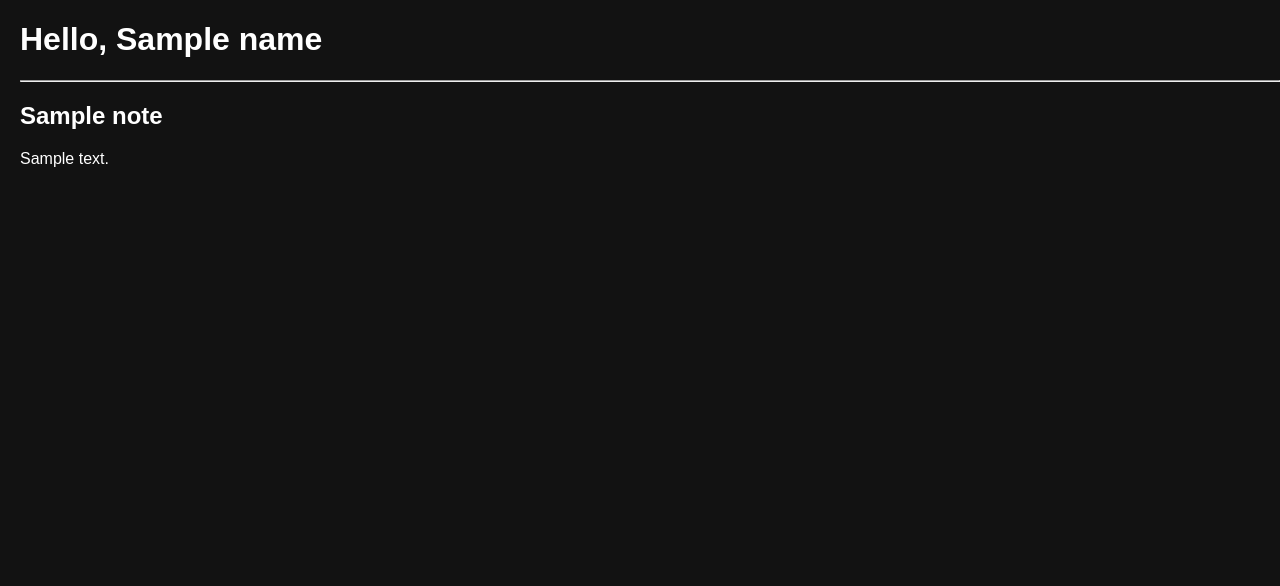
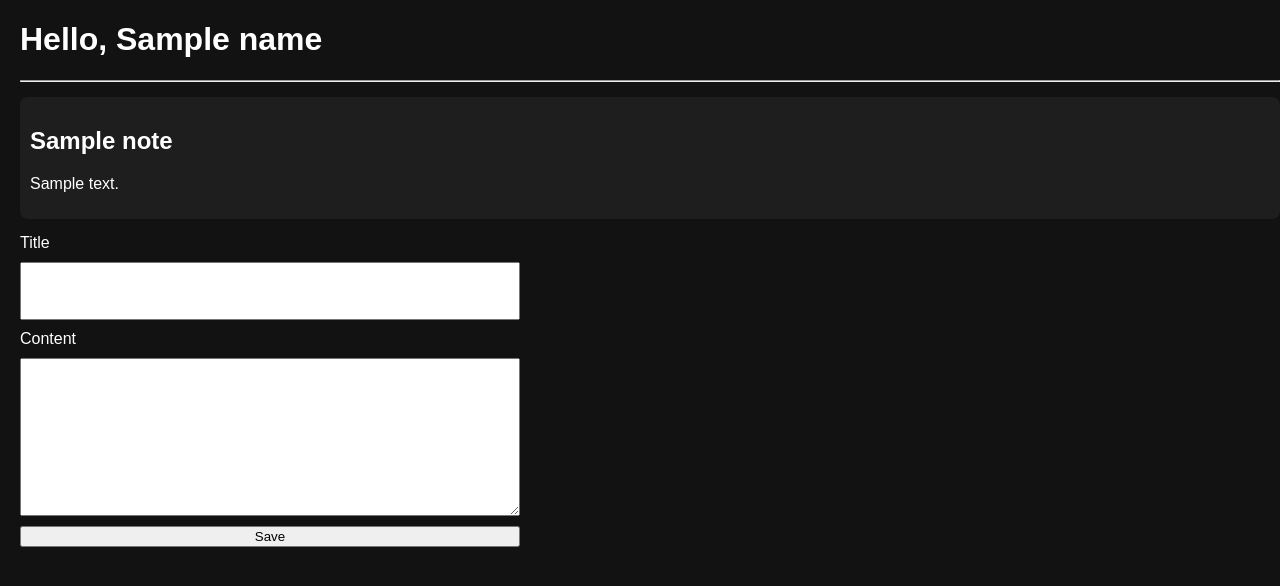
Before and after one commit to duckmxx/duck-notes, a Flask app: template templates/home.html in a window 1280 px wide. Shown: the top 586 px of the page. Run offline with Flask 3, Linux system fonts and the light colour scheme; the template is opened without the code that fills it: most values are stand-ins (such as "Sample title", 1, 10 or a date in 2020).

Commit message:
Better css, rewritten funcs in notes.py, input form working

```diff
--- a/app.py
+++ b/app.py
@@ -1,19 +1,27 @@
-from flask import Flask, render_template
-import json
-from notes import check_create_file, read_json, file_path
+from flask import Flask, render_template, request, redirect
+from notes import check_create_file, read_json, file_path, save_note
 
 app = Flask(__name__)
 
 check_create_file(file_path)
 
-notes_data = read_json(file_path)
 
 @app.route("/")
 def home():
     return render_template(
         "home.html",
         name="Yanny",
-        notes = notes_data
+        notes = read_json(file_path)
     )
 
-app.run()
+@app.route("/add", methods=["POST"])
+def add_note_route():
+    print(request.form)
+    title = request.form["title"]
+    content = request.form["content"]
+
+    save_note(file_path, title, content)
+    return redirect("/")
+
+if __name__ == "__main__":
+    app.run()
--- a/notes.py
+++ b/notes.py
@@ -12,6 +12,12 @@ def check_create_file(file_path):
     except json.decoder.JSONDecodeError:
         with open(file_path, "w") as file:
             json.dump([], file)
+
+
+
+def write_json(notes, file_path):
+    with open(file_path, "w") as file:
+        json.dump(notes, file, indent=2)
 
 def read_json(file_path):
     with open(file_path, "r") as file:
@@ -28,12 +34,11 @@ def display_json(file_path):
         print(f"Contents: {note['content']}")
         print("--------------------------")
 
-def save_json(file_path, title, content):
+def save_note(file_path, title, content):
     notes = read_json(file_path)
     notes.append({"title": title, "content": content})
 
-    with open(file_path, "w") as file:
-        json.dump(notes, file, indent=2)
+    write_json(notes, file_path)
     print("Note appended.\n")
 
 def edit_note(file_path, note_index, new_title=None, new_content=None):
@@ -51,8 +56,7 @@ def edit_note(file_path, note_index, new_title=None, new_content=None):
     if new_content is not None:
         note["content"] = new_content
 
-    with open(file_path, "w") as file:
-        json.dump(notes, file, indent=2)
+    write_json(notes, file_path)
     print("Note edited.\n")
 
 
@@ -68,8 +72,7 @@ def delete_note(file_path, note_index):
     note_to_delete = notes[note_index - 1]
     print(f'Deleting note "{note_to_delete["title"]}"')
     notes.pop(note_index - 1)
-    with open(file_path, "w") as file:
-        json.dump(notes, file, indent=2)
+    write_json(notes, file_path)
 
 
 
@@ -91,7 +94,7 @@ def main():
             case "2":
                 title = input("What is the title?: ")
                 content = input("What is the contents?: ")
-                save_json(file_path, title, content)
+                save_note(file_path, title, content)
             case "3":
                 display_json(file_path)
                 try:
--- a/static/style.css
+++ b/static/style.css
@@ -7,3 +7,29 @@ body {
     margin: 0;
     padding-left: 20px;
 }
+
+.note {
+    background: #1e1e1e;
+    padding: 10px;
+    margin: 15px 0;
+    border-radius: 8px;
+}
+
+.note-form {
+    display: flex;
+    flex-direction: column;
+    gap: 10px;
+
+    max-width: 500px;
+}
+
+.note-form input,
+.note-form textarea {
+    padding: 18px;
+    font-size: 16px;
+}
+
+.note-form textarea {
+    min-height: 120px;
+    resize: vertical;
+}
--- a/templates/home.html
+++ b/templates/home.html
@@ -12,8 +12,21 @@
     <h1>Hello, {{ name }}</h1>
     <hr>
     {% for note in notes %}
-    <h2>{{ note.title }}</h2>
-    <p>{{ note.content }}</p>
+    <div class="note">
+        <h2>{{ note.title }}</h2>
+        <p>{{ note.content }}</p>
+    </div>
     {% endfor %}
+    <form action="/add" method="POST">
+        <div class="note-form">
+            <label for="title">Title</label>
+            <input id="title" name="title">
+
+            <label for="content">Content</label>
+            <textarea id="content" name="content"></textarea>
+
+            <button type="submit">Save</button>
+        </div>
+    </form>
 </body>
 </html>
```
Also changed, not shown: README.md.
